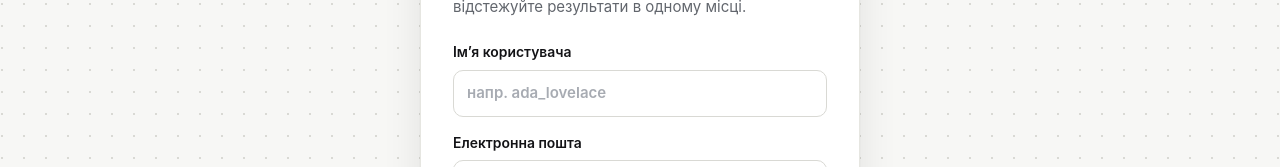
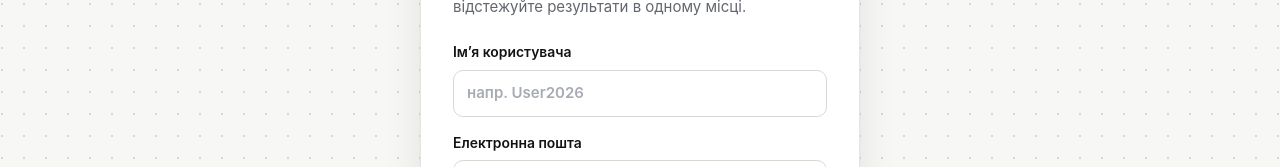
Before and after one commit to EternalProg/Testopia, a React (Vite) app in the folder frontend/: page /register in a window 1280 px wide. Shown: the part 264-431 px from the top of the page. Built offline with nearby package versions, Linux system fonts and the light colour scheme; no server answers.

Commit message:
Update auth username placeholder example
Replace the placeholder username example with a neutral one.

```diff
--- a/frontend/src/components/AuthForm.tsx
+++ b/frontend/src/components/AuthForm.tsx
@@ -72,7 +72,7 @@ export function AuthForm({ mode, onSuccess }: AuthFormProps) {
           <input
             name="username"
             autoComplete="username"
-            placeholder="напр. ada_lovelace"
+            placeholder="напр. User2026"
             value={values.username}
             onChange={(event) => update('username', event.target.value)}
             aria-invalid={Boolean(errors.username)}
```
